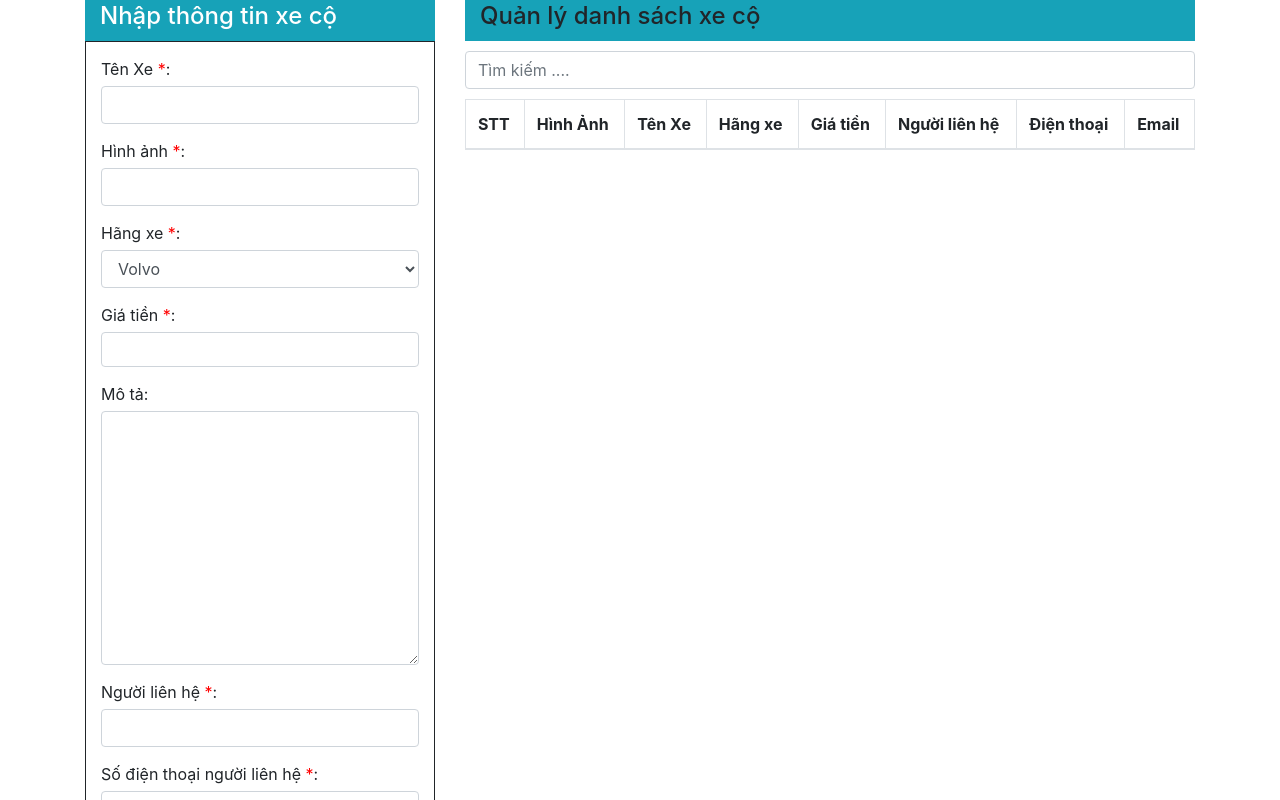
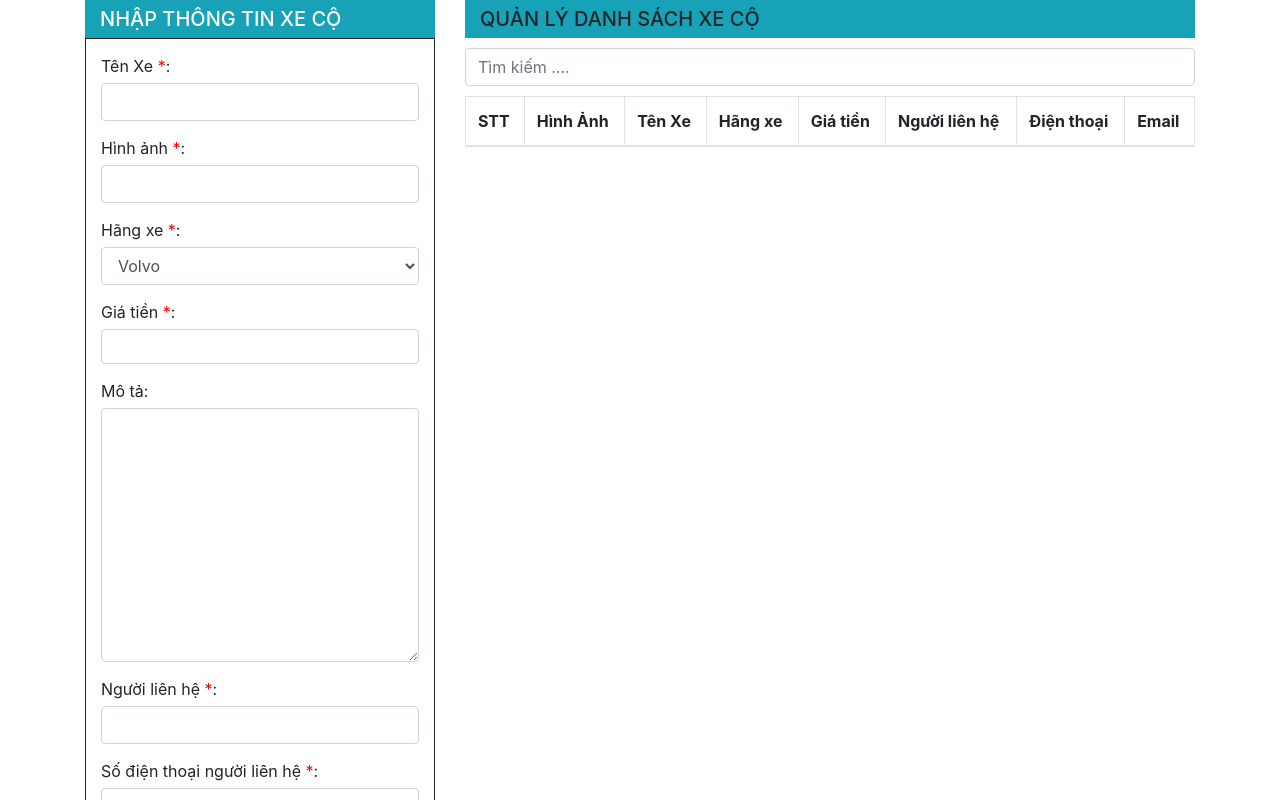
Before and after one commit to manh612001/Make-website-html-css, a plain HTML site: page Form/index.html in a window 1280 px wide. Shown: the top 800 px of the page. Drawn offline with nearby package versions, Linux system fonts and the light colour scheme.

Commit message:
edit file css

```diff
--- a/Form/index.css
+++ b/Form/index.css
@@ -4,6 +4,12 @@
 }
 .title1,.title2{
     padding:2px 15px 2px 15px;
+    text-transform: uppercase;
+
+}
+.title1 h4,.title2 h4{
+    font-size: 20px;
+    margin: 5px 0 5px 0;
 }
 .form-group{
     border: 1px solid ;
```
